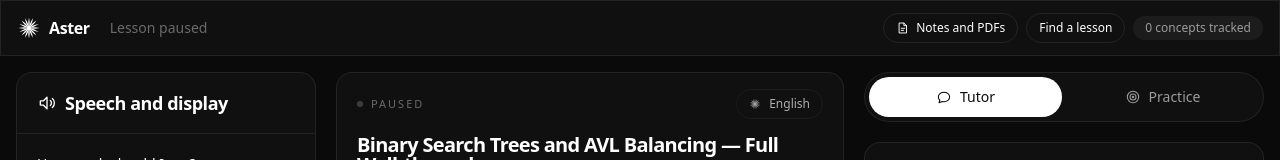
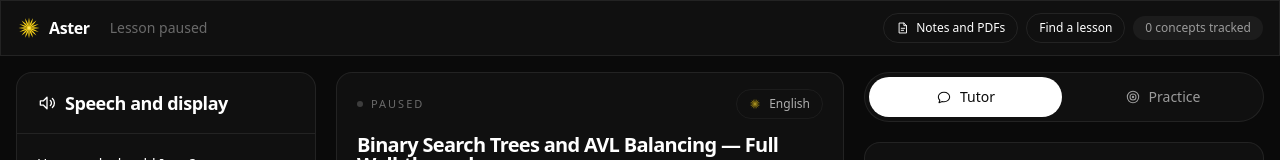
Before and after one commit to AuvroIslam/Aster, a Next.js app: page /learn in a window 1280 px wide. Shown: the top 160 px of the page. Built offline with nearby package versions, Linux system fonts and the light colour scheme.

Commit message:
make aster mark yellow

```diff
--- a/src/app/globals.css
+++ b/src/app/globals.css
@@ -21,6 +21,9 @@
   --color-ink-faint: var(--ink-faint);
   --color-ink-ghost: var(--ink-ghost);
   --color-live: var(--live);
+  --color-bloom: var(--bloom);
+  --color-bloom-soft: var(--bloom-soft);
+  --color-bloom-dim: var(--bloom-dim);
 
   --font-sans: var(--font-sans);
   --font-display: var(--font-display);
@@ -48,6 +51,12 @@
 
   --live: #e8523a;
 
+  /* The aster itself. The one colour in the system — used for the mark, for
+     "Aster is speaking", and for nothing else, so it always means the same thing. */
+  --bloom: #f5cf16;
+  --bloom-soft: #ffe45c;
+  --bloom-dim: #6d5c07;
+
   --font-sans: ui-sans-serif, system-ui, -apple-system, 'Segoe UI', Roboto, sans-serif;
   --font-display: var(--font-sans);
 
@@ -68,6 +77,9 @@
   --ink-faint: #e0e0e0;
   --ink-ghost: #9a9a9a;
   --live: #ff6b52;
+  --bloom: #ffe14d;
+  --bloom-soft: #fff3a8;
+  --bloom-dim: #ffe14d;
 }
 
 :root[data-contrast='high'] .panel,
--- a/src/components/icons.tsx
+++ b/src/components/icons.tsx
@@ -1,4 +1,5 @@
 import type { SVGProps } from 'react';
+import { cn } from '@/lib/utils';
 
 type IconProps = SVGProps<SVGSVGElement>;
 
@@ -129,9 +130,14 @@ export function TerminalIcon(props: IconProps) {
  * The aster flower: sixteen tapering petals around a small dotted disc. Drawn
  * as pure geometry so it stays crisp from 16px in the nav to 96px in the hero.
  */
-export function AsterMark({ petals = 16, ...props }: IconProps & { petals?: number }) {
+export function AsterMark({
+  petals = 16,
+  className,
+  ...props
+}: IconProps & { petals?: number }) {
   return (
-    <svg viewBox="0 0 64 64" fill="none" {...props}>
+    // Defaults to the bloom yellow; pass a text-* class to override.
+    <svg viewBox="0 0 64 64" fill="none" className={cn('text-bloom', className)} {...props}>
       {Array.from({ length: petals }).map((_, i) => (
         <path
           key={i}
@@ -141,7 +147,9 @@ export function AsterMark({ petals = 16, ...props }: IconProps & { petals?: numb
           transform={`rotate(${(360 / petals) * i} 32 32)`}
         />
       ))}
-      <circle cx="32" cy="32" r="5.2" fill="currentColor" />
+      {/* The disc florets, lighter than the petals as on the real flower. */}
+      <circle cx="32" cy="32" r="5.4" fill="currentColor" />
+      <circle cx="32" cy="32" r="4" className="fill-bloom-soft" />
     </svg>
   );
 }
--- a/src/components/learn/workspace.tsx
+++ b/src/components/learn/workspace.tsx
@@ -122,7 +122,7 @@ export function Workspace() {
       <header className="panel sticky top-0 z-30 border-b border-line">
         <div className="mx-auto flex max-w-[1600px] items-center gap-3 px-4 py-3">
           <Link href="/" className="flex items-center gap-2 font-semibold">
-            <AsterMark className="h-6 w-6 text-ink" />
+            <AsterMark className="h-6 w-6" />
             <span className="tracking-tight">Aster</span>
           </Link>
           <span className="ml-2 hidden text-sm text-ink-faint sm:block">
--- a/src/components/study/surface.tsx
+++ b/src/components/study/surface.tsx
@@ -15,7 +15,7 @@ export function StudySurface() {
       <header className="panel sticky top-0 z-30 border-b border-line">
         <div className="mx-auto flex max-w-[1500px] items-center gap-3 px-4 py-3">
           <Link href="/" className="flex items-center gap-2 font-semibold">
-            <AsterMark className="h-6 w-6 text-ink" />
+            <AsterMark className="h-6 w-6" />
             <span className="tracking-tight">Aster</span>
           </Link>
           <span className="ml-2 hidden text-sm text-ink-faint sm:block">Notes and PDFs</span>
```
